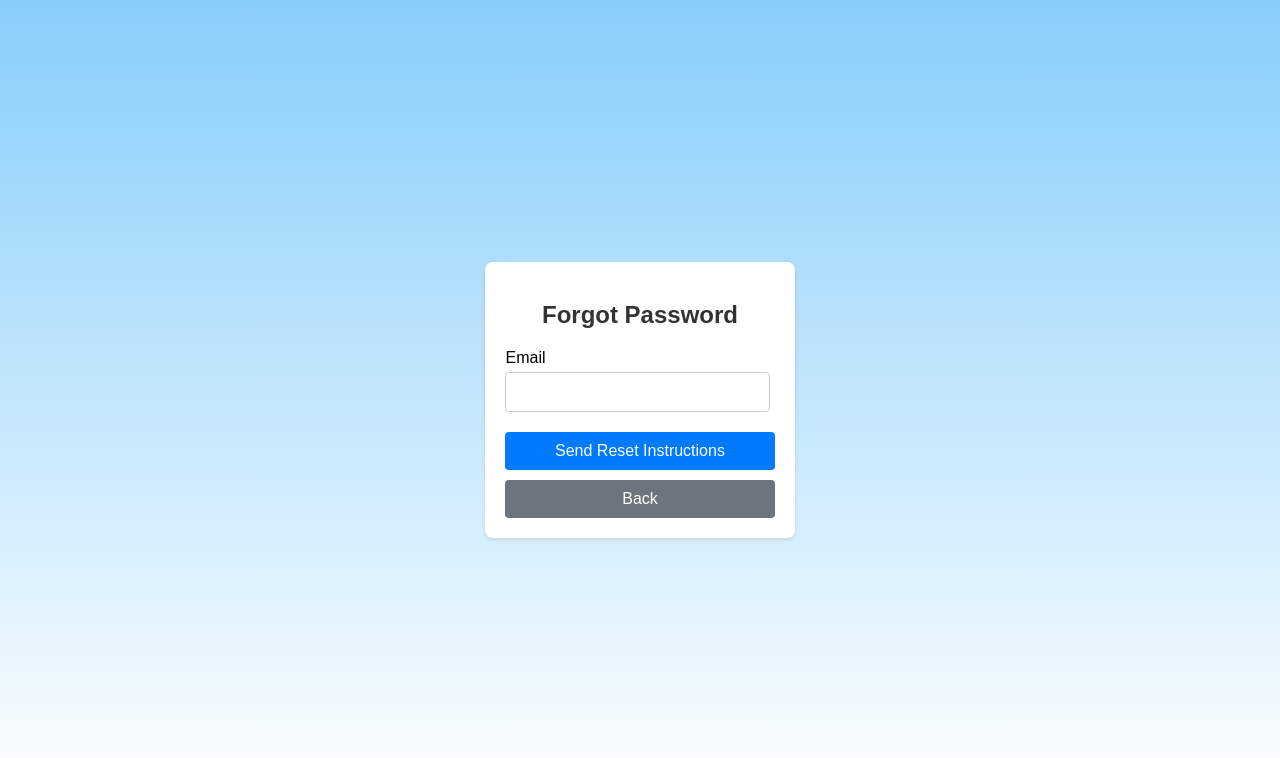
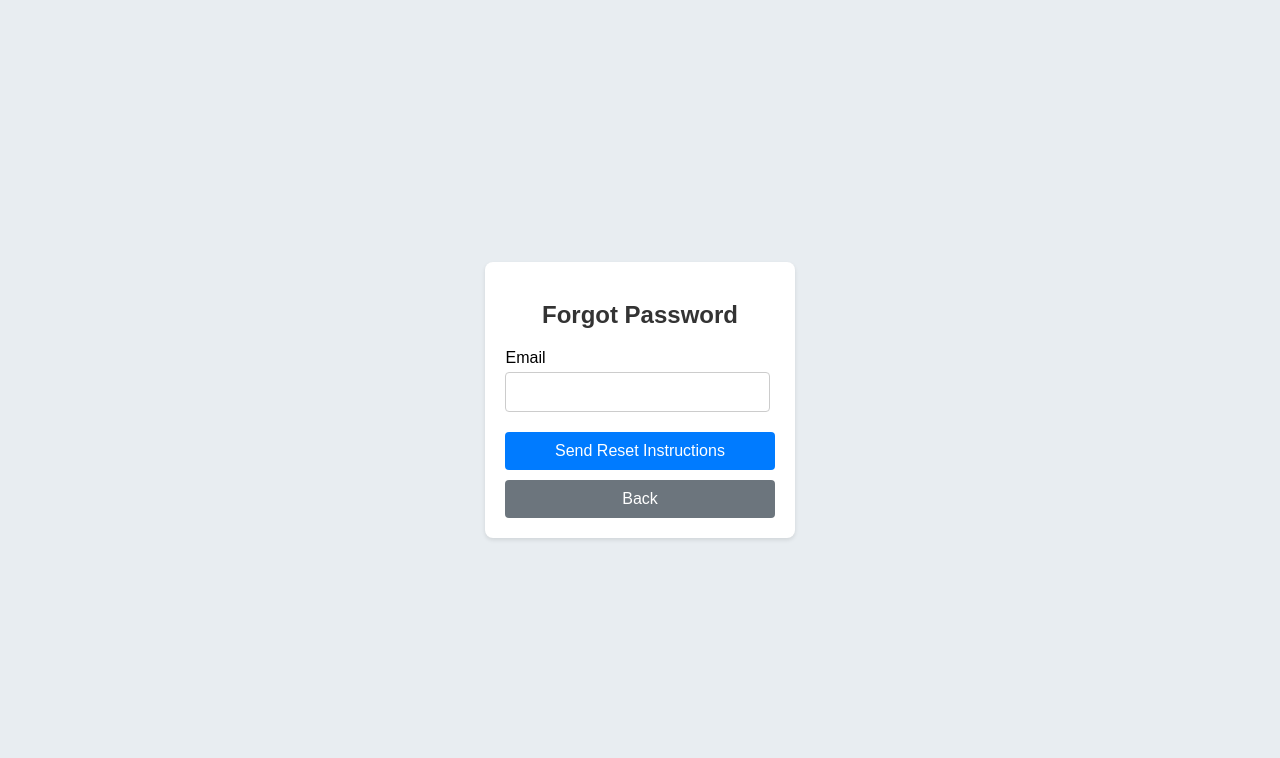
Before and after one commit to hhuss2/Pomodoro-Task-Manager, a React (Create React App) app in the folder client/: page /forgot-password in a window 1280 px wide. Shown: the top 758 px of the page. Built offline with nearby package versions, Linux system fonts and the light colour scheme; no server answers.

Commit message:
Change app background

```diff
--- a/client/src/components/ForgotPassword.css
+++ b/client/src/components/ForgotPassword.css
@@ -4,7 +4,6 @@
     align-items: center;
     height: 100vh;
     width: 100%;
-    background: linear-gradient(to bottom, #87cefa, #ffffff);
 }
 
 .forgot-password-container {
--- a/client/src/components/Home.css
+++ b/client/src/components/Home.css
@@ -1,6 +1,6 @@
 body {
   font-family: Arial, sans-serif;
-  background-color: #f0f2f5;
+  background-color: #e8edf1;
   margin: 0;
   padding: 0;
   display: flex;
--- a/client/src/components/Login.css
+++ b/client/src/components/Login.css
@@ -1,6 +1,5 @@
 body {
     font-family: Arial, sans-serif;
-    background: linear-gradient(to bottom, #87cefa, #ffffff);
     display: flex;
     justify-content: center;
     align-items: center;
--- a/client/src/components/Register.css
+++ b/client/src/components/Register.css
@@ -4,7 +4,6 @@
     align-items: center;
     height: 100vh;
     width: 100%;
-    background: linear-gradient(to bottom, #87cefa, #ffffff);
 }
 
 .register-container {
```
